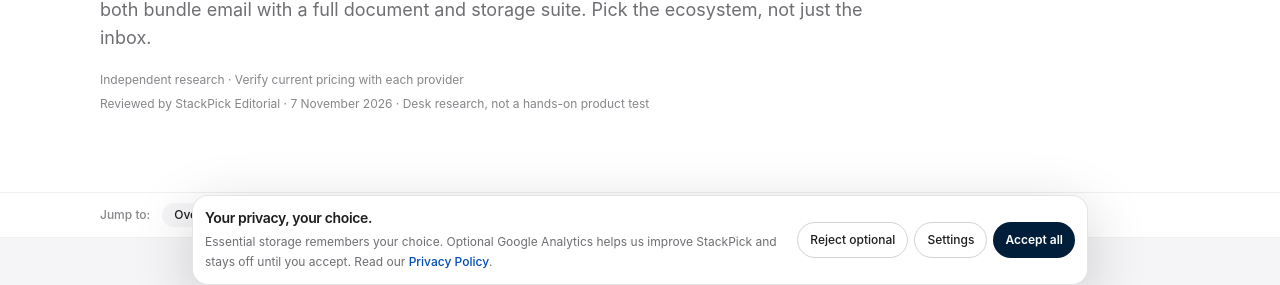
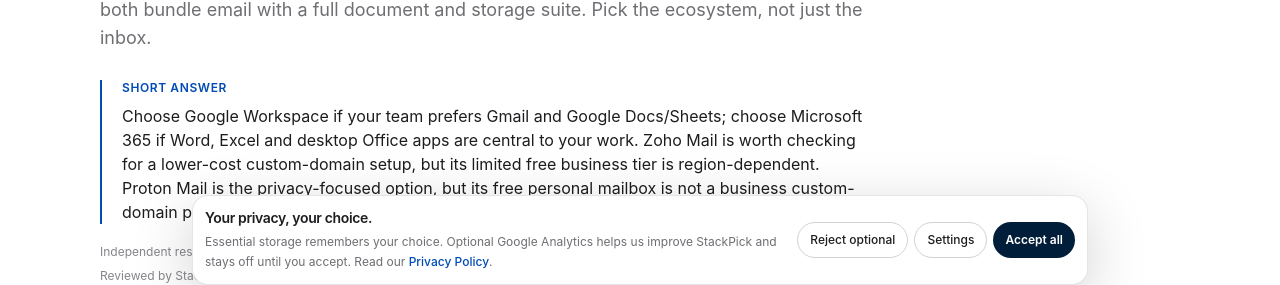
Before and after one commit to LinukaBandara/StackPick, a Next.js app: page /best/business-email-hosting in a window 1280 px wide. Shown: the part 491-776 px from the top of the page. Built offline with nearby package versions, Linux system fonts and the light colour scheme; no server answers.

Commit message:
Add quick answer to business email hosting guide

```diff
--- a/app/best/business-email-hosting/page.tsx
+++ b/app/best/business-email-hosting/page.tsx
@@ -15,6 +15,7 @@ export default function Page() {
       slug="business-email-hosting"
       reviewedOn="2026-11-07"
       intro="This decision is rarely about email features in isolation. It is about which productivity suite you want your whole business running on, since Google Workspace and Microsoft 365 both bundle email with a full document and storage suite. Pick the ecosystem, not just the inbox."
+      quickAnswer="Choose Google Workspace if your team prefers Gmail and Google Docs/Sheets; choose Microsoft 365 if Word, Excel and desktop Office apps are central to your work. Zoho Mail is worth checking for a lower-cost custom-domain setup, but its limited free business tier is region-dependent. Proton Mail is the privacy-focused option, but its free personal mailbox is not a business custom-domain plan."
       pricingNote="Plan and eligibility pages checked November 7, 2026. Compare custom-domain mailboxes, mailbox/storage quotas, aliases, archive/retention, admin controls, MFA, encryption, migration support and the productivity apps included. Zoho Mail's limited free business tier is offered only in selected data centers/regions and may omit IMAP/POP/ActiveSync; Proton's free personal mailbox is not equivalent to a custom-domain business plan. Prices, taxes, currencies, data residency and eligible features vary by country. Sources: Google Workspace https://workspace.google.com/pricing; Microsoft 365 https://www.microsoft.com/en-us/microsoft-365/business/compare-all-microsoft-365-business-products; Zoho Mail https://www.zoho.com/mail/zohomail-pricing.html; Proton Mail for Business https://proton.me/business/mail/pricing."
       tools={[
         {
```
